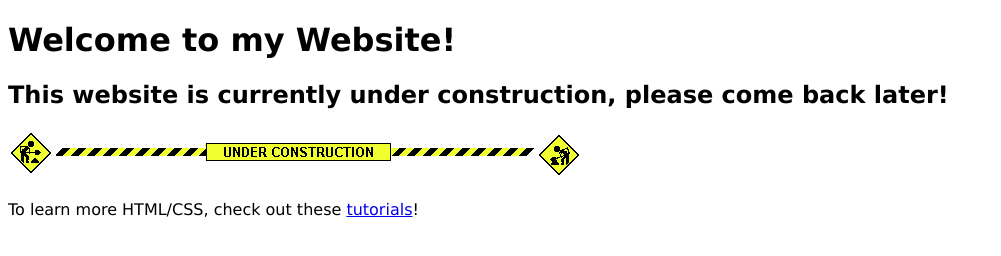
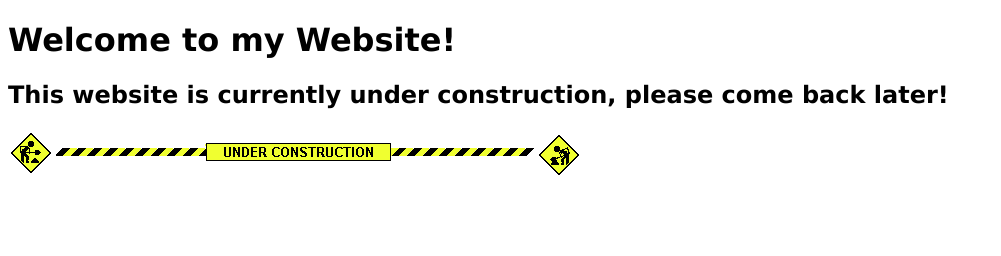
Before and after one commit to jacob5567/sevenstack.net, a plain HTML site: page public/index.html in a window 1280 px wide. Shown: the whole page, without its empty margins (0-1001 px from the left). Drawn offline with Linux system fonts and the light colour scheme.

Commit message:
Remove tutorial HTML link

```diff
--- a/public/index.html
+++ b/public/index.html
@@ -4,9 +4,6 @@
     <meta charset="UTF-8">
     <meta name="viewport" content="width=device-width, initial-scale=1.0">
     <title>SevenStack's Internet Lounge</title>
-    <!-- The style.css file allows you to change the look of your web pages.
-         If you include the next line in all your web pages, they will all share the same look.
-         This makes it easier to make new pages for your site. -->
     <link href="/style.css" rel="stylesheet" type="text/css" media="all">
   </head>
   <body>
@@ -15,7 +12,5 @@
     <h2>This website is currently under construction, please come back later!</h2>
 
     <img src="/construction.gif" alt="A gif that reads 'Under Construction'">
-
-    <p>To learn more HTML/CSS, check out these <a href="https://neocities.org/tutorials">tutorials</a>!</p>
   </body>
 </html>
```
